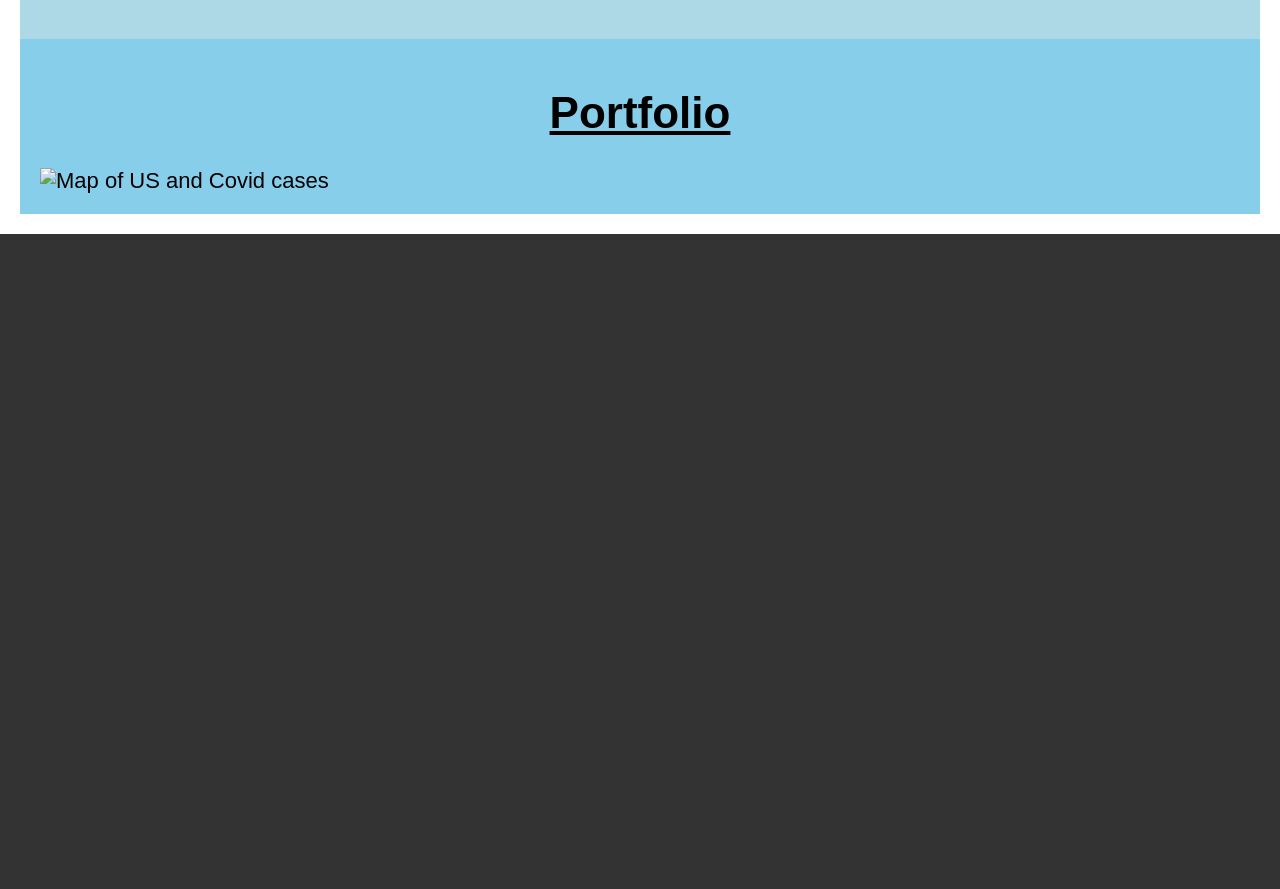
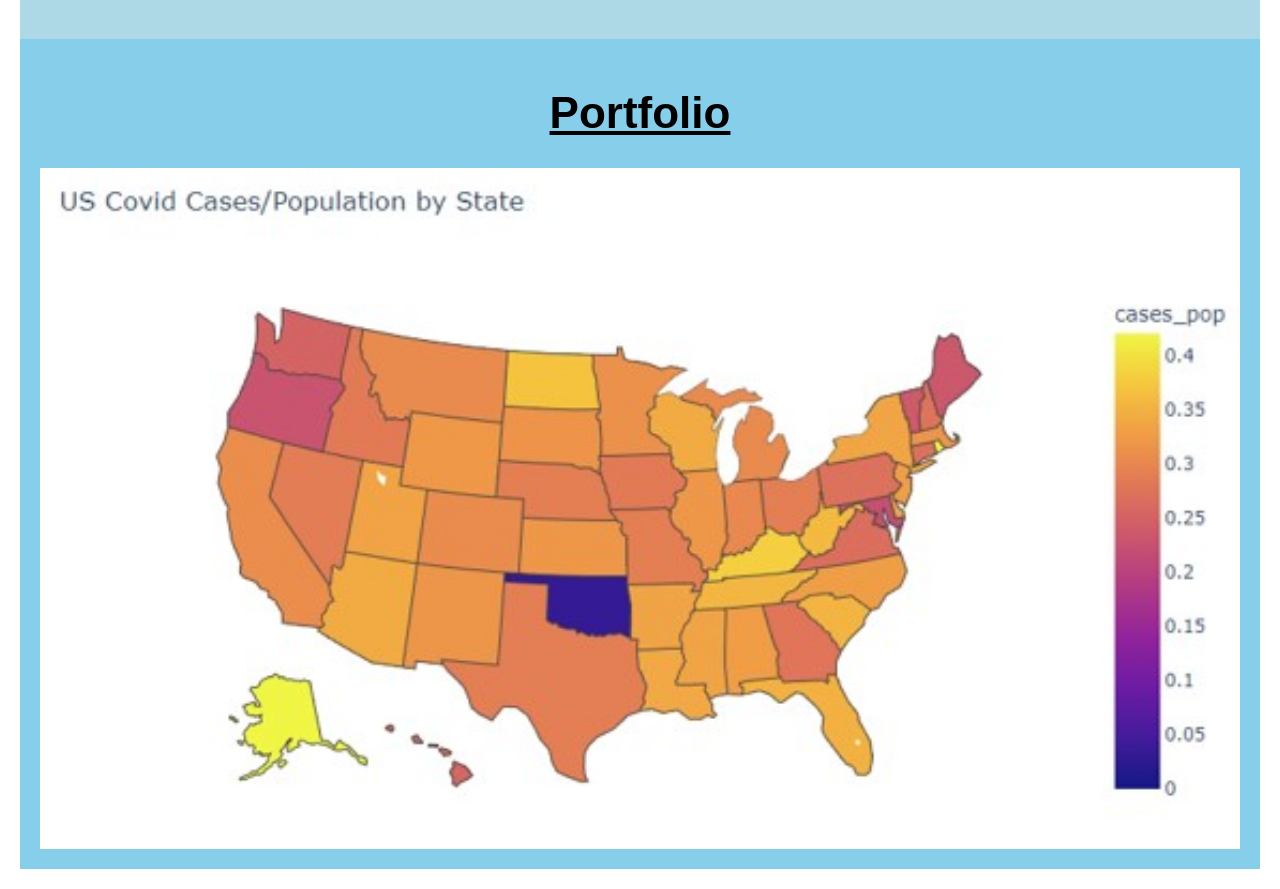
Before and after one commit to QuinnAgabob/QuinnAgabobWebsite, a plain HTML site: page index.html in a window 1280 px wide. Shown: the part 1199-2088 px from the top of the page. Before the commit the page ends 1433 px from the top, so only its background shows below. Drawn offline with Linux system fonts and the light colour scheme.

Commit message:
Update index.html

```diff
--- a/index.html
+++ b/index.html
@@ -96,7 +96,7 @@
         <div class="portfolio">
             <center><h1><u>Portfolio</u></h1></center>
             <div class="port-container">
-              <img src="Choroplethgrapoh.jpg" alt="Map of US and Covid cases" class="port-image" style="width:100%">
+              <img src="Choroplethgraph.jpg" alt="Map of US and Covid cases" class="port-image" style="width:100%">
               <div class="port-middle">
                 <div class="port-text">Data Visualizations</div>
               </div>
```
